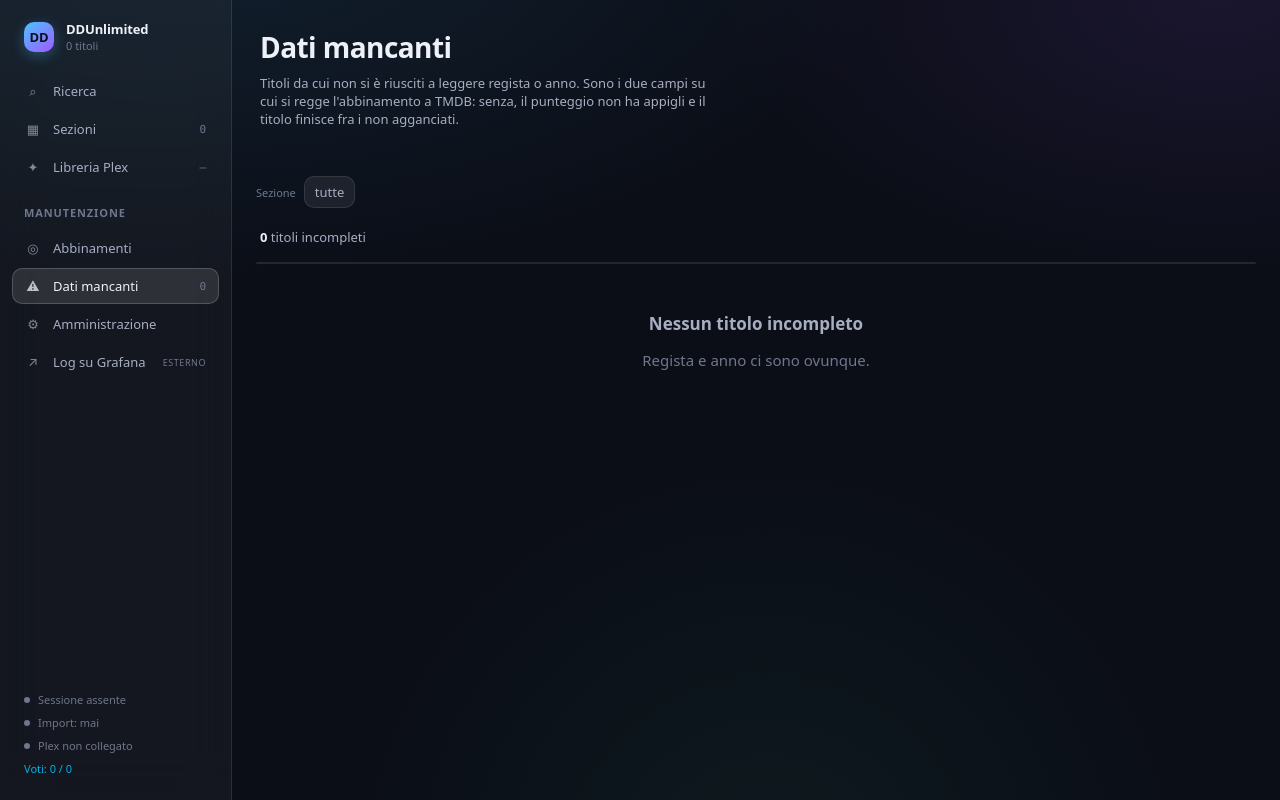
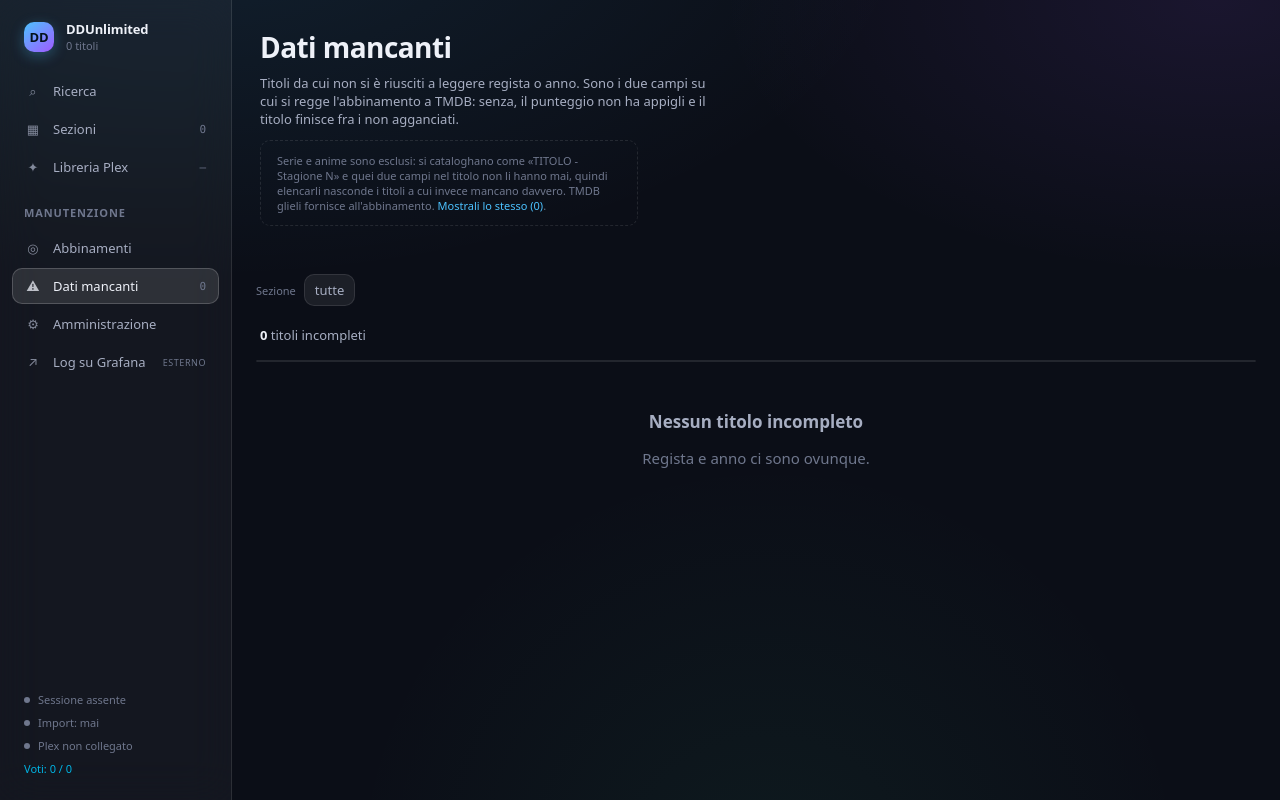
Before and after one commit to exSnake/ddunlimited-search, a Flask app: page /sections/missing-data in a window 1280 px wide. Run offline with Flask 3, Linux system fonts and the light colour scheme; data that the repository does not hold is empty.

Commit message:
feat(ratings): restore the article series titles move to the end
The forum catalogues series as "AGENCY, THE", which shares almost nothing
with "The Agency" by string similarity. Series carry neither director nor
year in the title, so similarity is all the score has: those titles land
around 0.48 against a threshold of 0.75 and would arrive in the review
queue in bulk. 2.879 of them are written that way.

Restoring the article is one more query variant beside the ones already
tried. Measured against live TMDB: six titles in that form go from 0.48 to
0.80, which is where a series with no director and no year tops out.

Missing data stops listing series and anime. They never carry either field
in the title — it is a cataloguing convention, not a parsing failure, and
TMDB supplies both once matched. Hiding them takes the page from 16.763
rows to 237 that can actually be acted on, and a link still shows the rest.

Claude-Session: https://claude.ai/code/session_014JNdPaNYMziNvA4HEDnZUe

```diff
--- a/src/database.py
+++ b/src/database.py
@@ -816,7 +816,14 @@ def _new_group(key: str, post: dict) -> dict:
     }
 
 
-def get_missing_data_counts() -> dict:
+# Series and anime are catalogued as "TITLE - Stagione N": no director, no year,
+# by convention rather than by accident. TMDB supplies both once matched, so
+# listing them as incomplete buries the titles that really are.
+NOT_TV_SQL = ("NOT (section LIKE 'Serie%' "
+              "OR (section LIKE 'Anime%' AND section NOT LIKE 'Animazione%'))")
+
+
+def get_missing_data_counts(include_tv: bool = False) -> dict:
     """How the incomplete titles split: missing both fields, or just one."""
     with get_db() as conn:
         cursor = conn.cursor()
@@ -828,12 +835,21 @@ def get_missing_data_counts() -> dict:
                 SUM(director IS NOT NULL AND year IS NULL)
             FROM titles
             WHERE deleted_at IS NULL AND (director IS NULL OR year IS NULL)
-            """
+            """ + ("" if include_tv else f" AND {NOT_TV_SQL}")
         )
         both, director_only, year_only = cursor.fetchone()
+
+        cursor.execute(
+            f"""
+            SELECT COUNT(*) FROM titles
+            WHERE deleted_at IS NULL AND (director IS NULL OR year IS NULL)
+              AND NOT ({NOT_TV_SQL})
+            """
+        )
         return {'both': both or 0,
                 'director_only': director_only or 0,
-                'year_only': year_only or 0}
+                'year_only': year_only or 0,
+                'tv': cursor.fetchone()[0]}
 
 
 def get_section_counts() -> list[dict]:
@@ -1218,24 +1234,21 @@ def get_section_stats(section: str) -> dict:
 def get_titles_with_missing_data(
     page: int = 1,
     per_page: int = 50,
-    section: Optional[str] = None
+    section: Optional[str] = None,
+    include_tv: bool = False
 ) -> tuple[list[dict], int]:
-    """
-    Get titles where director or year is NULL (for error checking).
-
-    Args:
-        page: Page number (default: 1)
-        per_page: Results per page (default: 50)
-        section: Filter by section (optional)
-
-    Returns:
-        Tuple of (results, total_count)
+    """Titles where director or year is NULL, for error checking.
+
+    Series and anime are left out unless asked for: they never carry either
+    field in the title, so listing them hides the ones that should.
     """
     with get_db() as conn:
         cursor = conn.cursor()
 
         # Build base query
         base_query = "FROM titles WHERE (director IS NULL OR year IS NULL)"
+        if not include_tv:
+            base_query += f" AND {NOT_TV_SQL}"
         params = []
 
         if section:
--- a/src/ratings.py
+++ b/src/ratings.py
@@ -88,6 +88,26 @@ def clean_title(title: str) -> str:
     return ' '.join(cleaned.split())
 
 
+TRAILING_ARTICLE_RE = re.compile(
+    r'^(.*?),\s*(the|a|an|il|lo|la|i|gli|le|l\'|un|uno|una)\s*$',
+    re.IGNORECASE
+)
+
+
+def restore_leading_article(title: str) -> str:
+    """Put back an article the forum moved to the end.
+
+    Series are catalogued as "AGENCY, THE", which shares few characters with
+    "The Agency" and scores far below the threshold on similarity alone.
+    """
+    match = TRAILING_ARTICLE_RE.match(title.strip())
+    if not match:
+        return ''
+    article = match.group(2)
+    joiner = '' if article.endswith("'") else ' '
+    return f"{article}{joiner}{match.group(1).strip()}"
+
+
 def title_variants(title: str) -> list[str]:
     """Query strings to try, in decreasing order of fidelity to the original."""
     variants = []
@@ -102,6 +122,7 @@ def title_variants(title: str) -> list[str]:
 
     add(restore_accents(base))
     add(TRAILING_APOSTROPHE_RE.sub('', base))
+    add(restore_leading_article(base))
 
     # Last resort: titles whose subtitle sits after a dash we do not recognise.
     if ' - ' in base:
--- a/src/server.py
+++ b/src/server.py
@@ -398,10 +398,11 @@ def missing_data_page():
     """Titles the parser could not read a director or a year out of."""
     section = request.args.get('section', '').strip() or None
     page = max(request.args.get('page', 1, type=int) or 1, 1)
+    include_tv = request.args.get('tv') == '1'
 
     rows, total = database.get_titles_with_missing_data(
-        page=page, per_page=50, section=section)
-    counts = database.get_missing_data_counts()
+        page=page, per_page=50, section=section, include_tv=include_tv)
+    counts = database.get_missing_data_counts(include_tv=include_tv)
 
     tiles = [
         {'count': counts['both'], 'label': 'senza regista né anno',
@@ -417,7 +418,8 @@ def missing_data_page():
         rows=rows, total=total, page=page,
         pages=max((total + 49) // 50, 1),
         section=section, sections=database.get_all_sections(),
-        tiles=tiles, **v2_shell())
+        tiles=tiles, include_tv=include_tv, tv_count=counts['tv'],
+        **v2_shell())
 
 
 @app.route('/api/pages', methods=['GET'])
--- a/src/static/v2/app.css
+++ b/src/static/v2/app.css
@@ -157,6 +157,15 @@ body.no-glass * { backdrop-filter: none !important; }
   font-weight: 650;
   letter-spacing: -0.02em;
 }
+.page-head .page-note {
+  margin-top: var(--space-3);
+  padding: var(--space-3) var(--space-4);
+  border-radius: var(--radius-md);
+  border: 1px dashed var(--edge);
+  font-size: var(--text-2xs);
+  color: var(--color-text-muted);
+}
+.page-head .page-note a { color: var(--color-primary); }
 .page-head p {
   margin: var(--space-2) 0 0;
   max-width: 60ch;
--- a/src/templates/v2/missing_data.html
+++ b/src/templates/v2/missing_data.html
@@ -8,6 +8,20 @@
   <p>Titoli da cui non si è riusciti a leggere regista o anno. Sono i due campi
      su cui si regge l'abbinamento a TMDB: senza, il punteggio non ha appigli
      e il titolo finisce fra i non agganciati.</p>
+  {% if not include_tv %}
+    <p class="page-note">
+      Serie e anime sono esclusi: si cataloghano come «TITOLO - Stagione N» e quei
+      due campi nel titolo non li hanno mai, quindi elencarli nasconde i titoli a cui
+      invece mancano davvero. TMDB glieli fornisce all'abbinamento.
+      <a href="{{ url_for('missing_data_page', tv=1) }}">Mostrali lo stesso
+      ({{ "{:,}".format(tv_count).replace(",", ".") }})</a>.
+    </p>
+  {% else %}
+    <p class="page-note">
+      Stai vedendo anche serie e anime.
+      <a href="{{ url_for('missing_data_page') }}">Torna ai soli film</a>.
+    </p>
+  {% endif %}
 </div>
 
 <div class="tiles">
```
